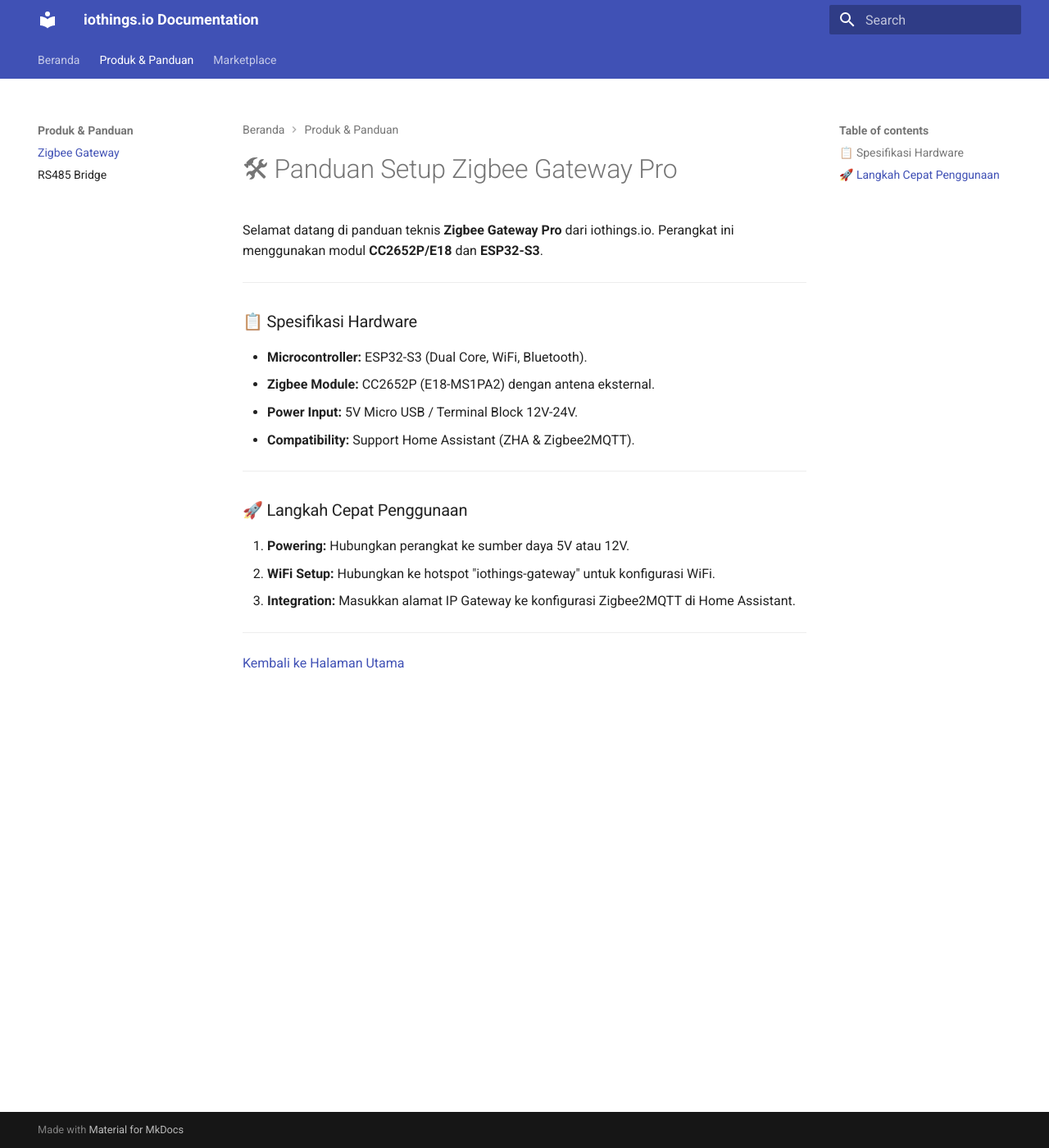
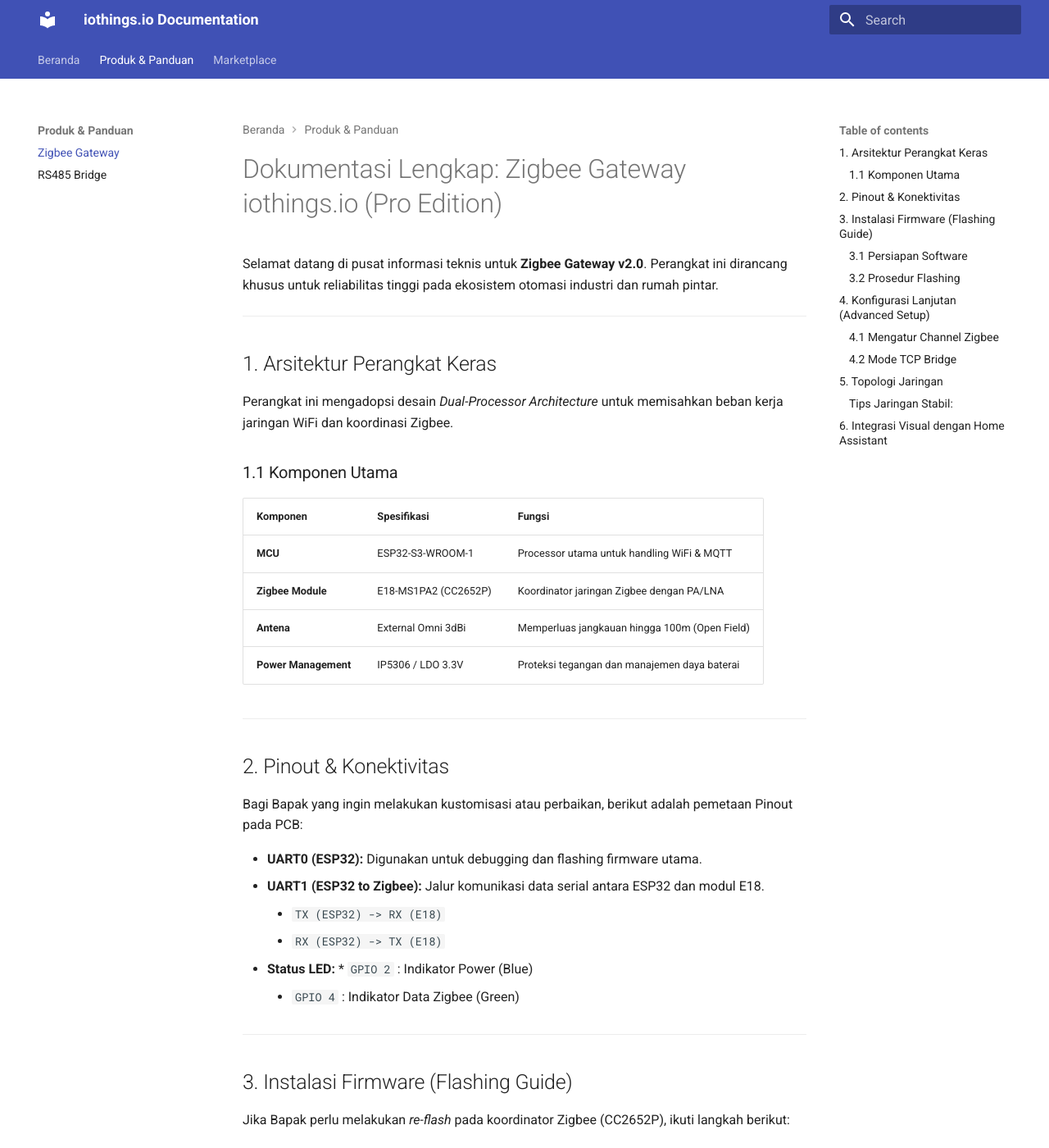
Before and after one commit to iothings-io/iothings-io.github.io, an MkDocs documentation site: the page built from docs/gateway.md, in a window 1280 px wide and 1400 px high. Shown: the whole window at 82% size. Built offline with MkDocs 1.6.1 and Material for MkDocs 9.7.7, drawn with Linux system fonts in a browser that asks for light colours; some of the changed text lies outside the part shown.

Commit message:
Update gateway.md
Make longer article

````diff
--- a/docs/gateway.md
+++ b/docs/gateway.md
@@ -1,21 +1,81 @@
-# 🛠 Panduan Setup Zigbee Gateway Pro
+# Dokumentasi Lengkap: Zigbee Gateway iothings.io (Pro Edition)
 
-Selamat datang di panduan teknis **Zigbee Gateway Pro** dari iothings.io. Perangkat ini menggunakan modul **CC2652P/E18** dan **ESP32-S3**.
+Selamat datang di pusat informasi teknis untuk **Zigbee Gateway v2.0**. Perangkat ini dirancang khusus untuk reliabilitas tinggi pada ekosistem otomasi industri dan rumah pintar.
 
 ---
 
-### 📋 Spesifikasi Hardware
-* **Microcontroller:** ESP32-S3 (Dual Core, WiFi, Bluetooth).
-* **Zigbee Module:** CC2652P (E18-MS1PA2) dengan antena eksternal.
-* **Power Input:** 5V Micro USB / Terminal Block 12V-24V.
-* **Compatibility:** Support Home Assistant (ZHA & Zigbee2MQTT).
+## 1. Arsitektur Perangkat Keras
+Perangkat ini mengadopsi desain *Dual-Processor Architecture* untuk memisahkan beban kerja jaringan WiFi dan koordinasi Zigbee.
+
+### 1.1 Komponen Utama
+| Komponen | Spesifikasi | Fungsi |
+| :--- | :--- | :--- |
+| **MCU** | ESP32-S3-WROOM-1 | Processor utama untuk handling WiFi & MQTT |
+| **Zigbee Module** | E18-MS1PA2 (CC2652P) | Koordinator jaringan Zigbee dengan PA/LNA |
+| **Antena** | External Omni 3dBi | Memperluas jangkauan hingga 100m (Open Field) |
+| **Power Management** | IP5306 / LDO 3.3V | Proteksi tegangan dan manajemen daya baterai |
 
 ---
 
-### 🚀 Langkah Cepat Penggunaan
-1.  **Powering:** Hubungkan perangkat ke sumber daya 5V atau 12V.
-2.  **WiFi Setup:** Hubungkan ke hotspot "iothings-gateway" untuk konfigurasi WiFi.
-3.  **Integration:** Masukkan alamat IP Gateway ke konfigurasi Zigbee2MQTT di Home Assistant.
+## 2. Pinout & Konektivitas
+Bagi Bapak yang ingin melakukan kustomisasi atau perbaikan, berikut adalah pemetaan Pinout pada PCB:
+
+* **UART0 (ESP32):** Digunakan untuk debugging dan flashing firmware utama.
+* **UART1 (ESP32 to Zigbee):** Jalur komunikasi data serial antara ESP32 dan modul E18.
+    * `TX (ESP32) -> RX (E18)`
+    * `RX (ESP32) -> TX (E18)`
+* **Status LED:** * `GPIO 2` : Indikator Power (Blue)
+    * `GPIO 4` : Indikator Data Zigbee (Green)
+
+---
+
+## 3. Instalasi Firmware (Flashing Guide)
+Jika Bapak perlu melakukan *re-flash* pada koordinator Zigbee (CC2652P), ikuti langkah berikut:
+
+### 3.1 Persiapan Software
+1.  Download **TI Flash Programmer 2**.
+2.  Siapkan file firmware `.hex` (Z-Stack 3.x.0).
+
+### 3.2 Prosedur Flashing
+1.  Hubungkan pin `FLASH` dan `GND` pada modul E18.
+2.  Gunakan USB-to-TTL (seperti CP2102) untuk menghubungkan modul ke PC.
+3.  Pilih file firmware dan klik **Write**.
+4.  Setelah selesai, lepas pin jumper dan lakukan *power cycle* (cabut-pasang kabel).
+
+---
+
+## 4. Konfigurasi Lanjutan (Advanced Setup)
+
+### 4.1 Mengatur Channel Zigbee
+Seringkali sinyal WiFi 2.4GHz mengganggu (interferensi) sinyal Zigbee. Kami menyarankan penggunaan channel berikut:
+* **WiFi:** Gunakan Channel 1 atau 6.
+* **Zigbee:** Gunakan Channel 11, 15, atau 20.
+
+### 4.2 Mode TCP Bridge
+Untuk integrasi ke **Zigbee2MQTT** secara remote, pastikan ESP32 dikonfigurasi dalam mode **Transparent Bridge**. Firmware kami mendukung baudrate 115200 secara default.
+
+---
+
+## 5. Topologi Jaringan
+Gateway ini mampu menangani hingga:
+* **32 Direct Children** (Perangkat yang terhubung langsung).
+* **200 Total Devices** (Dengan bantuan Router/Repeater).
+
+### Tips Jaringan Stabil:
+Jangan biarkan perangkat "End-Device" (seperti sensor baterai) berada terlalu jauh tanpa adanya "Router" (seperti saklar lampu beraliran listrik AC) di tengah-tengah jalur komunikasi.
+
+---
+
+## 6. Integrasi Visual dengan Home Assistant
+Bapak bisa mempercantik tampilan dashboard Home Assistant dengan menambahkan kartu status:
+
+```yaml
+type: entities
+entities:
+  - entity: sensor.zigbee_gateway_status
+  - entity: sensor.zigbee_gateway_uptime
+  - entity: button.zigbee_gateway_restart
+title: iothings Gateway Monitor
 
 ---
 [Kembali ke Halaman Utama](../)
````
